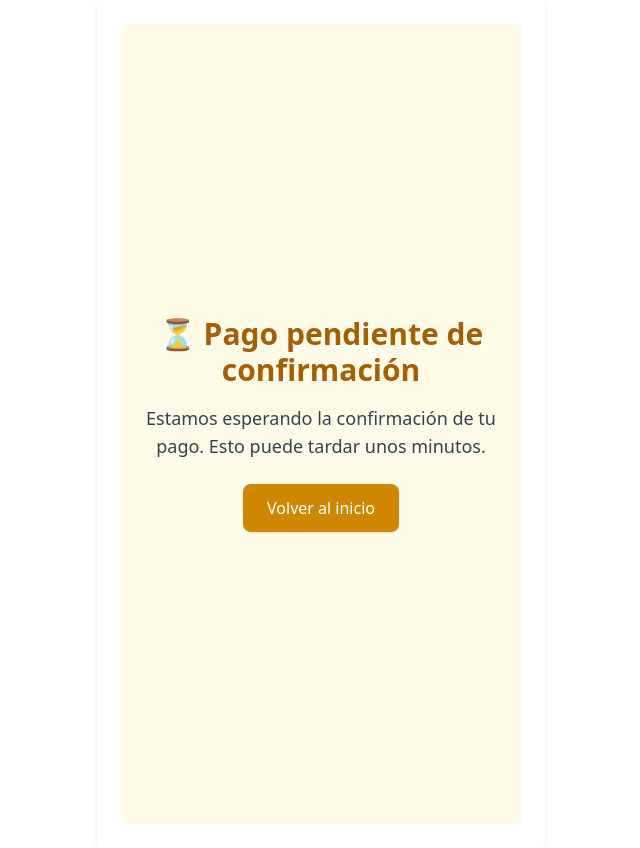
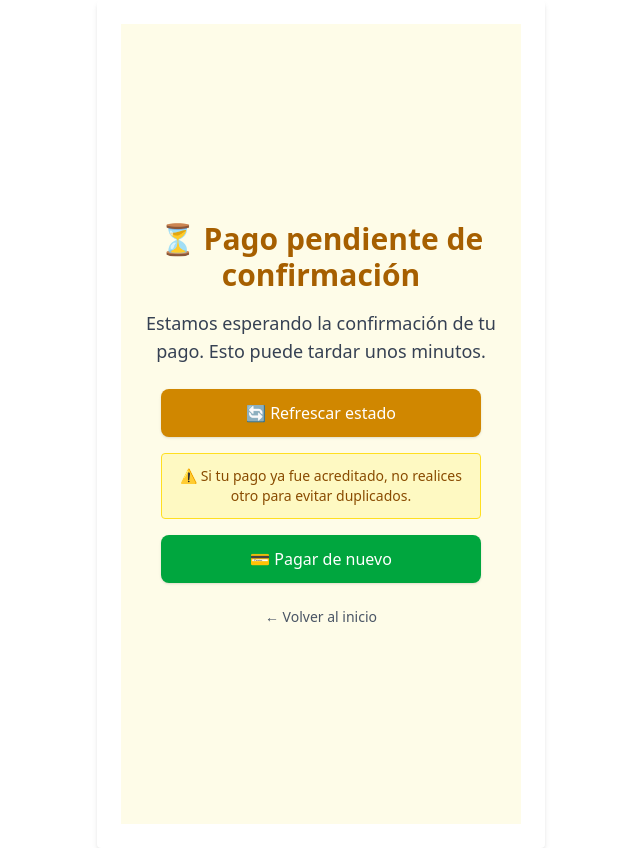
Before and after one commit to MicaelaKloster/Club-Macabras, a React (Vite) app in the folder frontend/: page /pago-pendiente in a window 1280 px wide. Shown: the whole page, without its empty margins (319-959 px from the left). Built offline with nearby package versions, Linux system fonts and the light colour scheme.

Commit message:
webhook mercado pago

```diff
--- a/frontend/package.json
+++ b/frontend/package.json
@@ -7,7 +7,8 @@
     "dev": "vite",
     "build": "vite build",
     "lint": "eslint .",
-    "preview": "vite preview"
+    "preview": "vite preview",
+    "ngrox-front": "npx ngrok http 5173"
   },
   "dependencies": {
     "@tailwindcss/vite": "^4.1.11",
--- a/frontend/src/components/Header.jsx
+++ b/frontend/src/components/Header.jsx
@@ -46,14 +46,7 @@ const Header = () => {
 
                 {/* Navegación */}
                 <nav className="flex gap-6">
-                    {/* <NavLink
-                        to="/"
-                        className={({ isActive }) =>
-                            isActive ? "text-pink-700 font-semibold" : "text-gray-700"
-                        }
-                    >
-                        Inicio
-                    </NavLink> */}
+
                     <NavLink
                         to="/dashboard"
                         className={({ isActive }) =>
@@ -69,6 +62,14 @@ const Header = () => {
                         }
                     >
                         Foro de la Comunidad
+                    </NavLink>
+                    <NavLink
+                        to="/membresia"
+                        className={({ isActive }) =>
+                            isActive ? "text-pink-700 font-semibold" : "text-gray-700"
+                        }
+                    >
+                        Membresia
                     </NavLink>
                     <NavLink
                         to="/perfil"
--- a/frontend/src/pages/PagoExitoso.jsx
+++ b/frontend/src/pages/PagoExitoso.jsx
@@ -1,6 +1,12 @@
-import { Link } from "react-router-dom";
+import { Link, useNavigate } from "react-router-dom";
 
 const PagoExitoso = () => {
+  const navigate = useNavigate();
+
+  const irACursos = () => {
+    navigate("/dashboard");
+  };
+
   return (
     <div className="flex flex-col items-center justify-center min-h-screen bg-green-50 text-center p-6">
       <h1 className="text-3xl font-bold text-green-700 mb-4">
@@ -9,12 +15,22 @@ const PagoExitoso = () => {
       <p className="text-lg text-gray-700 mb-6">
         Tu membresía ya está activa. Ya podés acceder a todos los cursos disponibles.
       </p>
-      <Link
-        to="/"
-        className="bg-green-600 hover:bg-green-700 text-white px-6 py-3 rounded-lg shadow"
-      >
-        Volver al inicio
-      </Link>
+
+      <div className="flex flex-col gap-4 w-full max-w-xs">
+        <button
+          onClick={irACursos}
+          className="bg-green-600 hover:bg-green-700 text-white px-6 py-3 rounded-lg shadow"
+        >
+          📚 Ir a cursos
+        </button>
+
+        <Link
+          to="/"
+          className="bg-gray-500 hover:bg-gray-600 text-white px-6 py-3 rounded-lg shadow text-center"
+        >
+          ← Volver al inicio
+        </Link>
+      </div>
     </div>
   );
 };
--- a/frontend/src/pages/PagoFallido.jsx
+++ b/frontend/src/pages/PagoFallido.jsx
@@ -1,6 +1,13 @@
-import { Link } from "react-router-dom";
+import { Link, useNavigate } from "react-router-dom";
 
 const PagoFallido = () => {
+  const navigate = useNavigate();
+
+  // Función para iniciar un nuevo pago
+  const irAPagar = () => {
+    navigate("/membresia");
+  };
+
   return (
     <div className="flex flex-col items-center justify-center min-h-screen bg-red-50 text-center p-6">
       <h1 className="text-3xl font-bold text-red-700 mb-4">
@@ -9,12 +16,22 @@ const PagoFallido = () => {
       <p className="text-lg text-gray-700 mb-6">
         El pago no pudo completarse. Por favor, intenta nuevamente o elige otro método de pago.
       </p>
-      <Link
-        to="/membresia"
-        className="bg-red-600 hover:bg-red-700 text-white px-6 py-3 rounded-lg shadow"
-      >
-        Reintentar pago
-      </Link>
+
+      <div className="flex flex-col gap-4 w-full max-w-xs">
+        <button
+          onClick={irAPagar}
+          className="bg-green-600 hover:bg-green-700 text-white px-6 py-3 rounded-lg shadow"
+        >
+          💳 Intentar pago nuevamente
+        </button>
+
+        <Link
+          to="/"
+          className="bg-red-600 hover:bg-red-700 text-white px-6 py-3 rounded-lg shadow text-center"
+        >
+          ← Volver al inicio
+        </Link>
+      </div>
     </div>
   );
 };
--- a/frontend/src/pages/PagoPendiente.jsx
+++ b/frontend/src/pages/PagoPendiente.jsx
@@ -1,6 +1,19 @@
 import { Link } from "react-router-dom";
+import { useNavigate } from "react-router-dom";
 
 const PagoPendiente = () => {
+  const navigate = useNavigate();
+
+  // Función para refrescar el estado
+  const refrescarEstado = () => {
+    window.location.reload();
+  };
+
+  // Función para iniciar un nuevo pago
+  const irAPagar = () => {
+    navigate("/membresia");
+  };
+
   return (
     <div className="flex flex-col items-center justify-center min-h-screen bg-yellow-50 text-center p-6">
       <h1 className="text-3xl font-bold text-yellow-700 mb-4">
@@ -9,11 +22,32 @@ const PagoPendiente = () => {
       <p className="text-lg text-gray-700 mb-6">
         Estamos esperando la confirmación de tu pago. Esto puede tardar unos minutos.
       </p>
+
+      <div className="flex flex-col gap-4 w-full max-w-xs">
+        <button
+          onClick={refrescarEstado}
+          className="bg-yellow-600 hover:bg-yellow-700 text-white px-6 py-3 rounded-lg shadow"
+        >
+          🔄 Refrescar estado
+        </button>
+
+        <div className="bg-yellow-100 border border-yellow-300 text-yellow-800 text-sm p-3 rounded">
+          ⚠️ Si tu pago ya fue acreditado, no realices otro para evitar duplicados.
+        </div>
+
+        <button
+          onClick={irAPagar}
+          className="bg-green-600 hover:bg-green-700 text-white px-6 py-3 rounded-lg shadow"
+        >
+          💳 Pagar de nuevo
+        </button>
+      </div>
+
       <Link
         to="/"
-        className="bg-yellow-600 hover:bg-yellow-700 text-white px-6 py-3 rounded-lg shadow"
+        className="mt-6 text-gray-600 hover:underline text-sm"
       >
-        Volver al inicio
+        ← Volver al inicio
       </Link>
     </div>
   );
--- a/frontend/src/routes/AppRouter.jsx
+++ b/frontend/src/routes/AppRouter.jsx
@@ -25,6 +25,7 @@ import AdminMateriales from '../pages/admin/AdminMateriales';
 import NuevoDocumento from '../pages/admin/NuevoDocumento';
 import NuevoVideo from '../pages/admin/NuevoVideo';
 import AdminPreguntas from '../pages/admin/AdminPreguntas';
+import ComprarMembresia from '../pages/ComprarMembresia';
 import PagoExitoso from "../pages/PagoExitoso";
 import PagoFallido from "../pages/PagoFallido";
 import PagoPendiente from "../pages/PagoPendiente";
@@ -41,6 +42,7 @@ const AppRouter = () => {
           <Route path="/" element={<Bienvenida />} />
           <Route path="/login" element={<Login />} />
           <Route path="/registro" element={<Registro />} />
+          <Route path="/membresia" element={<ComprarMembresia />} />
           <Route path="/pago-exitoso" element={<PagoExitoso />} />
           <Route path="/pago-fallido" element={<PagoFallido />} />
           <Route path="/pago-pendiente" element={<PagoPendiente />} />
@@ -49,7 +51,6 @@ const AppRouter = () => {
         {/* Rutas privadas */}
         <Route element={<RutaPrivada><LayoutPrivado /></RutaPrivada>}>
           <Route path="/dashboard" element={<Cursos />} />
-          {/* <Route path="/cursos" element={<Cursos />} /> */}
           <Route path="/cursos/:id" element={<CursoDetalle />} />
           <Route path="/foro" element={<Foro />} />
           <Route path="/foro/:id" element={<TemaDetalle />} />
--- a/frontend/vite.config.js
+++ b/frontend/vite.config.js
@@ -8,4 +8,7 @@ export default defineConfig({
     react(),
     tailwindcss()
   ],
+  server: {
+    allowedHosts: "all"
+  },
 })
```
Also changed, not shown: 2 other files (tests, documents, lock files or other folders).
